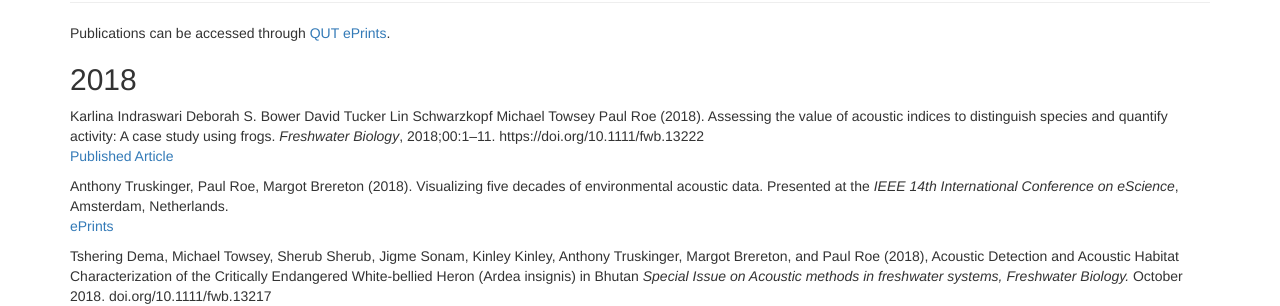
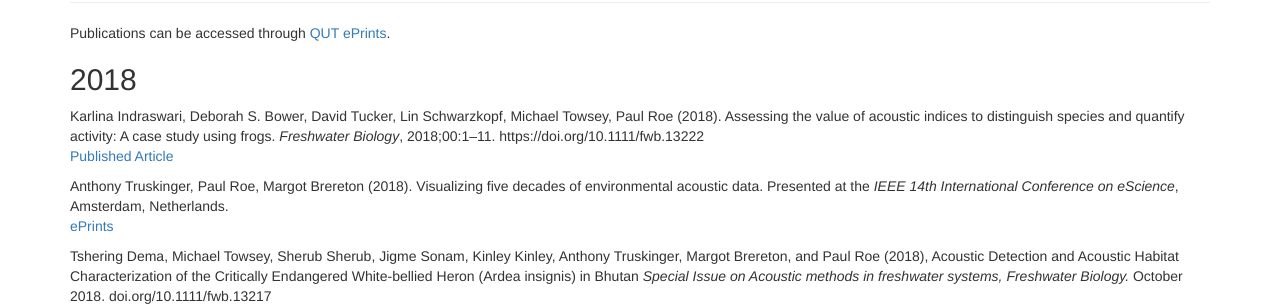
Before and after one commit to QutEcoacoustics/research-blog, a Jekyll site: the page built from publications/publications.html, in a window 1280 px wide and 900 px high. Shown: the part 152-458 px from the top of the window. Built offline with Jekyll 4.4.1, drawn with Linux system fonts in a browser that asks for light colours; nearby versions of some CDN libraries.

Commit message:
Fixes type
Missed the commas - oops

```diff
--- a/publications/publications.html
+++ b/publications/publications.html
@@ -13,7 +13,7 @@ title: Ecosounds | Publications
     <!-- Insert entries in reverse chronological order (newest first) -->
     <h2>2018</h2>
     <p>
-        Karlina Indraswari  Deborah S. Bower  David Tucker  Lin Schwarzkopf  Michael Towsey  Paul Roe (2018).
+        Karlina Indraswari, Deborah S. Bower, David Tucker, Lin Schwarzkopf, Michael Towsey, Paul Roe (2018).
         Assessing the value of acoustic indices to distinguish species and quantify activity: A case study using frogs.
         <i>Freshwater Biology</i>, 2018;00:1–11. https://doi.org/10.1111/fwb.13222
         <br/>
```
